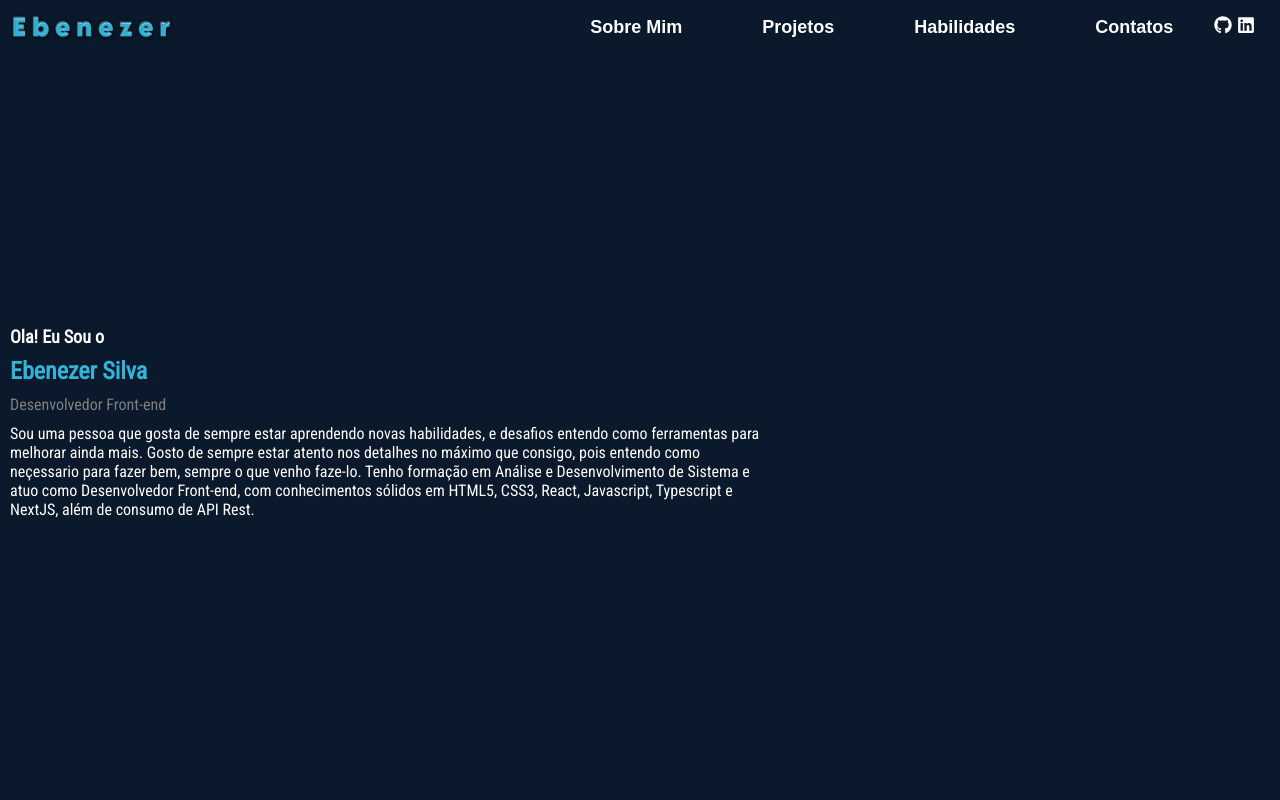
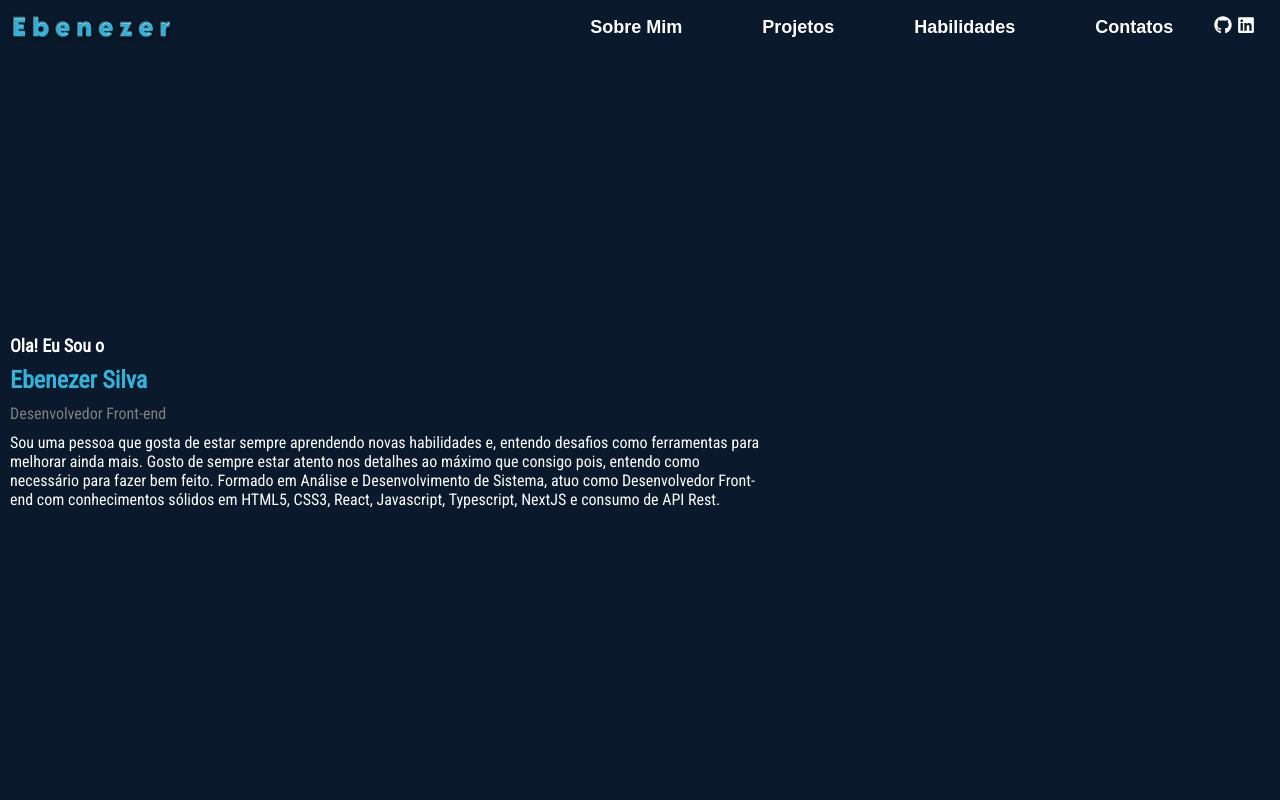
Before and after one commit to Bene001700/meu-portifolio, a Next.js app: page / in a window 1280 px wide. Shown: the top 800 px of the page. Built offline with nearby package versions, Linux system fonts and the light colour scheme.

Commit message:
Alteração de correção ortografica no texto sobre mim

```diff
--- a/app/components/Detalhe.tsx
+++ b/app/components/Detalhe.tsx
@@ -27,7 +27,7 @@ const verDetalhesProjetos = (n: number)=>{
 
         case 1:
             setProjeto({
-                descricao: 'Projeto tela de login feita com HTML5 e CSS#. Nesse projeto eu construo uma tela de login com HTML e CSS',
+                descricao: 'Projeto tela de login feita com HTML5 e CSS3. Nesse projeto eu construo uma tela de login com HTML e CSS',
                 linkCodigo:'https://github.com/Bene001700/teladelogin',
                 linkSite: 'https://bene001700.github.io/teladelogin/'
             })
--- a/app/components/Sobre_Mim.tsx
+++ b/app/components/Sobre_Mim.tsx
@@ -1,7 +1,6 @@
 'use client'
 import { useEffect } from "react"
 import  style  from "../styles/sobre_mim.module.css"
-import Image from "next/image"
 export default function Sobre_Mim(){
 
     const animarHeader = ()=>{
@@ -33,12 +32,11 @@ export default function Sobre_Mim(){
                     <h1>Ebenezer Silva</h1>
                     <p className={style.area_atuacao}>Desenvolvedor Front-end</p>
                     <p>
-                    Sou uma pessoa que gosta de sempre estar aprendendo novas habilidades, e desafios
-                    entendo como ferramentas para melhorar ainda mais. Gosto de sempre estar atento nos
-                    detalhes no máximo que consigo, pois entendo como neçessario para fazer bem,  sempre o que venho faze-lo.
-                Tenho formação em Análise e Desenvolvimento de Sistema e atuo como
-                    Desenvolvedor Front-end, com conhecimentos sólidos em HTML5, CSS3, React, Javascript,
-                    Typescript e NextJS, além de consumo de API Rest.
+                    Sou uma pessoa que gosta de estar sempre aprendendo novas habilidades e, entendo desafios
+                    como ferramentas para melhorar ainda mais. Gosto de sempre estar atento nos detalhes
+                    ao máximo que consigo pois, entendo como necessário para fazer bem feito. Formado em
+                    Análise e Desenvolvimento de Sistema, atuo como Desenvolvedor Front-end com conhecimentos
+                    sólidos em HTML5, CSS3, React, Javascript, Typescript, NextJS e consumo de API Rest.
                     </p>
                 </div>
             </section>
```
